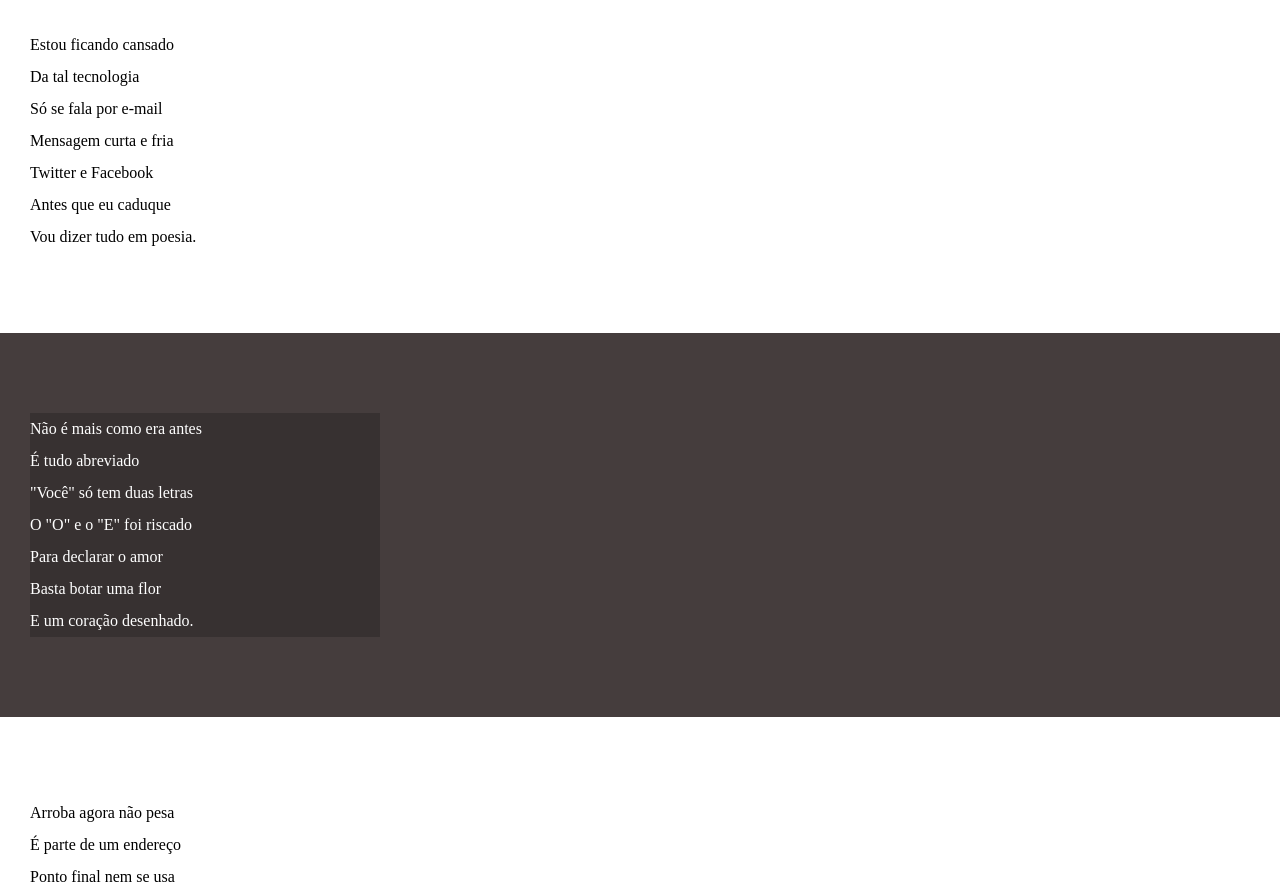
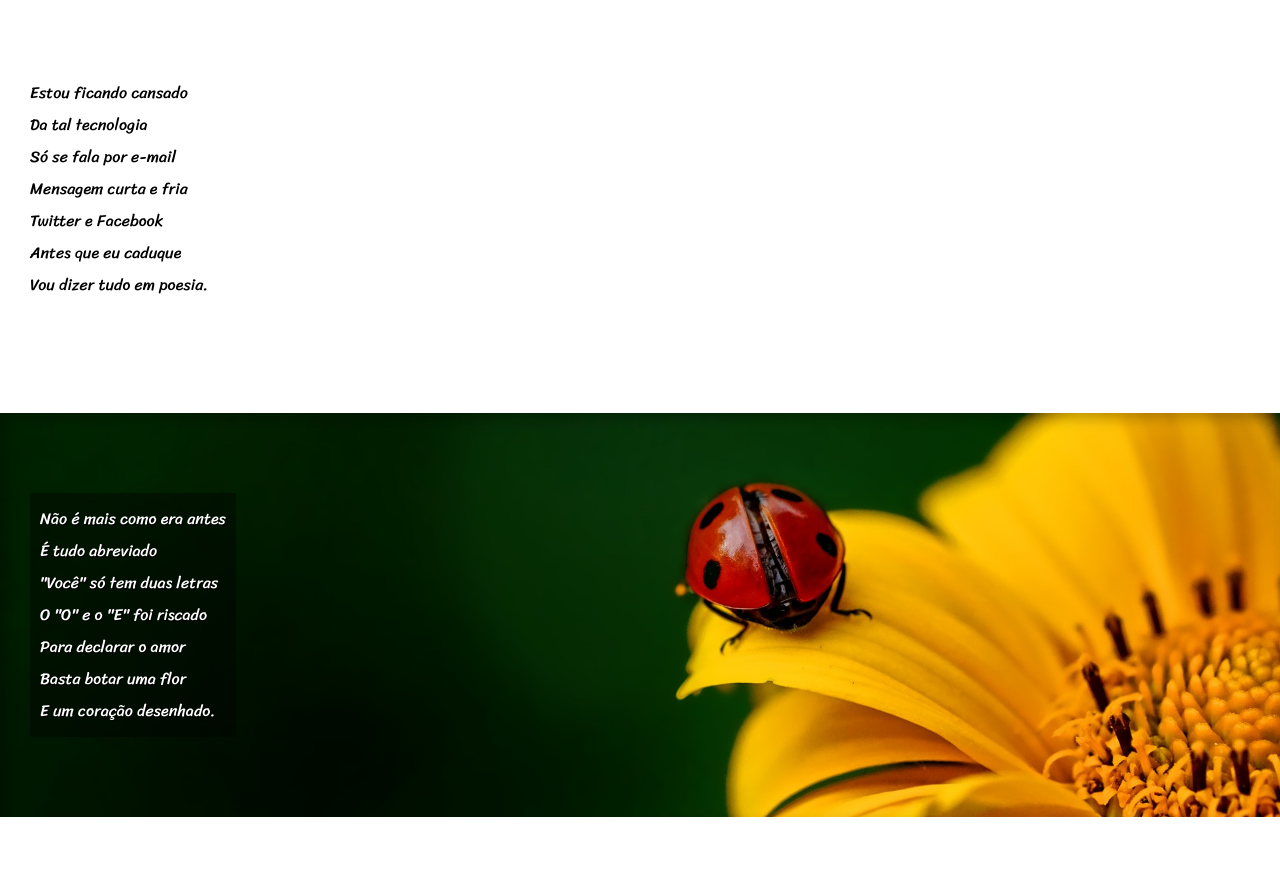
Before and after one commit to MariaAngelicaCiriaco/Cordel, a plain HTML site: page index.html in a window 1280 px wide. Shown: the part 206-1092 px from the top of the page. Drawn offline with Linux system fonts and the light colour scheme.

Commit message:
finalizando o projeto cordel

```diff
--- a/index.html
+++ b/index.html
@@ -28,7 +28,7 @@
         </p>
     </section>
 
-    <section class="imagem">
+    <section class="imagem" id="img001">
         <p>
             Não é mais como era antes <br>
             É tudo abreviado <br>
@@ -62,7 +62,7 @@
         </p>
     </section>
 
-    <section class="imagem">
+    <section class="imagem" id="img002">
         <p>
             Tenho saudade das cartas <br>
             Escritas com a própria mão <br>
--- a/style.css
+++ b/style.css
@@ -1,4 +1,13 @@
 @charset "UTF-8";
+
+
+@import url('https://fonts.googleapis.com/css2?family=Roboto:ital,wght@0,400;0,500;1,100;1,300;1,400&family=Sriracha&display=swap');
+@import url('https://fonts.googleapis.com/css2?family=Passion+One:wght@400;700&family=Roboto:ital,wght@0,400;0,500;1,100;1,300;1,400&family=Sriracha&display=swap');
+
+:root{
+    --font2: 'Passion One', cursive;
+    --font3: 'Sriracha', cursive;
+}
 
 *{
     margin: 0;
@@ -8,6 +17,7 @@
 html, body{
     min-height: 100vh;
     background-color: darkgray;
+    font-family: Verdana, Geneva, Tahoma, sans-serif;
 }
 
 header{
@@ -19,7 +29,11 @@ header{
 header > h1{
     padding-top: 50px;
     font-variant: small-caps; /*a fonte varia de acordo. samll-caps: as letras são em maiusculos com a primeira letra maior que as outras.*/
+    font-family: var(--font2);
+    font-size: 6vw;
+    text-shadow: 2px 2px 1px rgba(191, 209, 201, 0.395);
 }
+
 header > p{
     padding-bottom: 50px;
 }
@@ -39,18 +53,36 @@ section{
     padding-bottom: 10vh;
     line-height: 2em;
     padding-left: 30px;
+    font-family: var(--font3);
+    /*font-size: 2.5vw;*/
+}
+section > p{
+    padding-bottom: 2em;
 }
 section.fundo-normal{
     background-color: white;
     color: black;
 }
 section.imagem{
-    background-color: rgb(69, 61, 61);
     color: white;
+    box-shadow: inset 6px 6px 13px 0px rgba(0, 0, 0, 0.247);
+    background-position: right center;
+    background-size: cover;
+    background-attachment: fixed;/*feito parallax*/
 }
 section.imagem > p{
-    width: 350px;
-    background-color: rgba(0, 0, 0, 0.201);
+    display: inline-block;
+    padding: 10px;
+    background-color: rgba(0, 0, 0, 0.389);
+    text-shadow: 1px 1px 0px black;
+}
+section#img001 {
+    background-image: url('imagens/background001.jpg');
+
+
+}
+section#img002 {
+    background-image: url(imagens/background002.jpg);
 }
 
 
```
